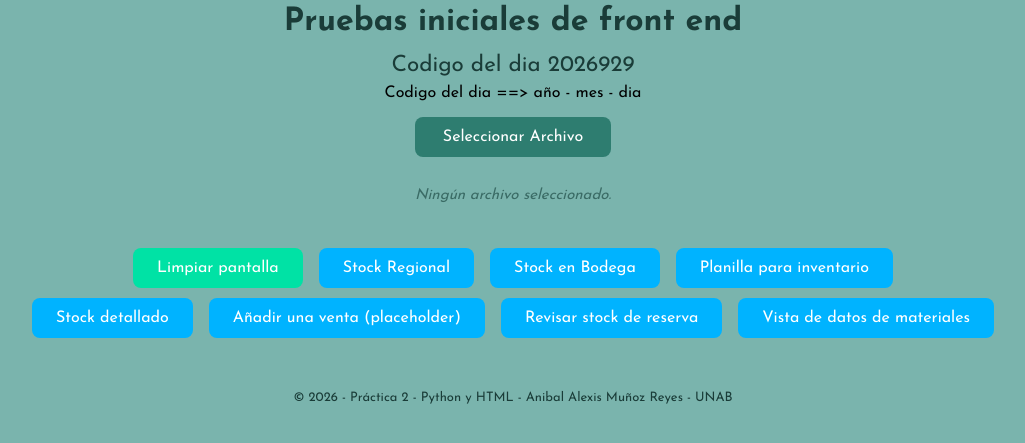
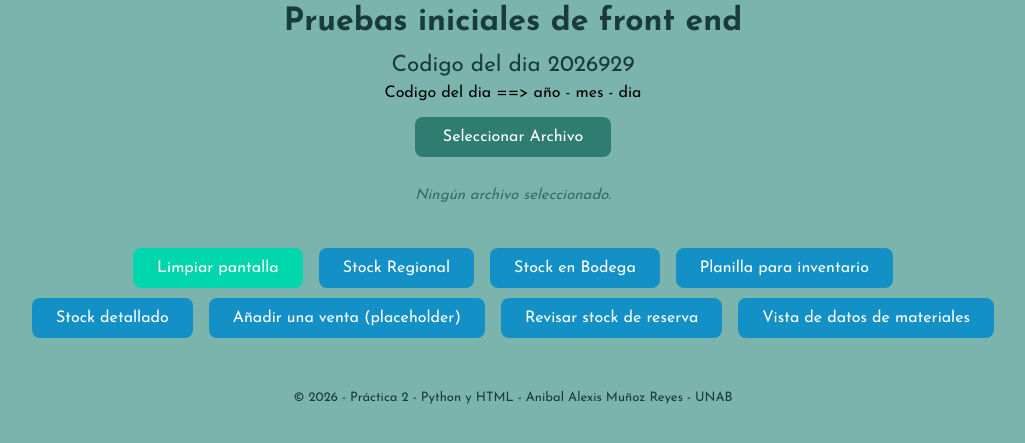
Before and after one commit to AniMuoz/Practica-2, a Flask app: page / in a window 1280 px wide. Shown: the part 240-683 px from the top of the page, without its empty margins (127-1152 px from the left). Run offline with Flask 3, Linux system fonts and the light colour scheme.

Commit message:
cambio estetico de botones
botones tenian colores muy brillantes, asi que se oscurecieron

```diff
--- a/static/styles.css
+++ b/static/styles.css
@@ -87,7 +87,7 @@ h2 {
 
 /* ===== Botones de funciones ===== */
 .bt {
-    background-color: #00b3ff;
+    background-color: #1391c6;
     color: #ffffff;
     padding: 12px 24px;
     font-size: 16px;
@@ -103,7 +103,7 @@ h2 {
 }
 
 .bt_lim {
-    background-color: #00e2a5;
+    background-color: #00d6ab;
     color: #ffffff;
     padding: 12px 24px;
     font-size: 16px;
```
